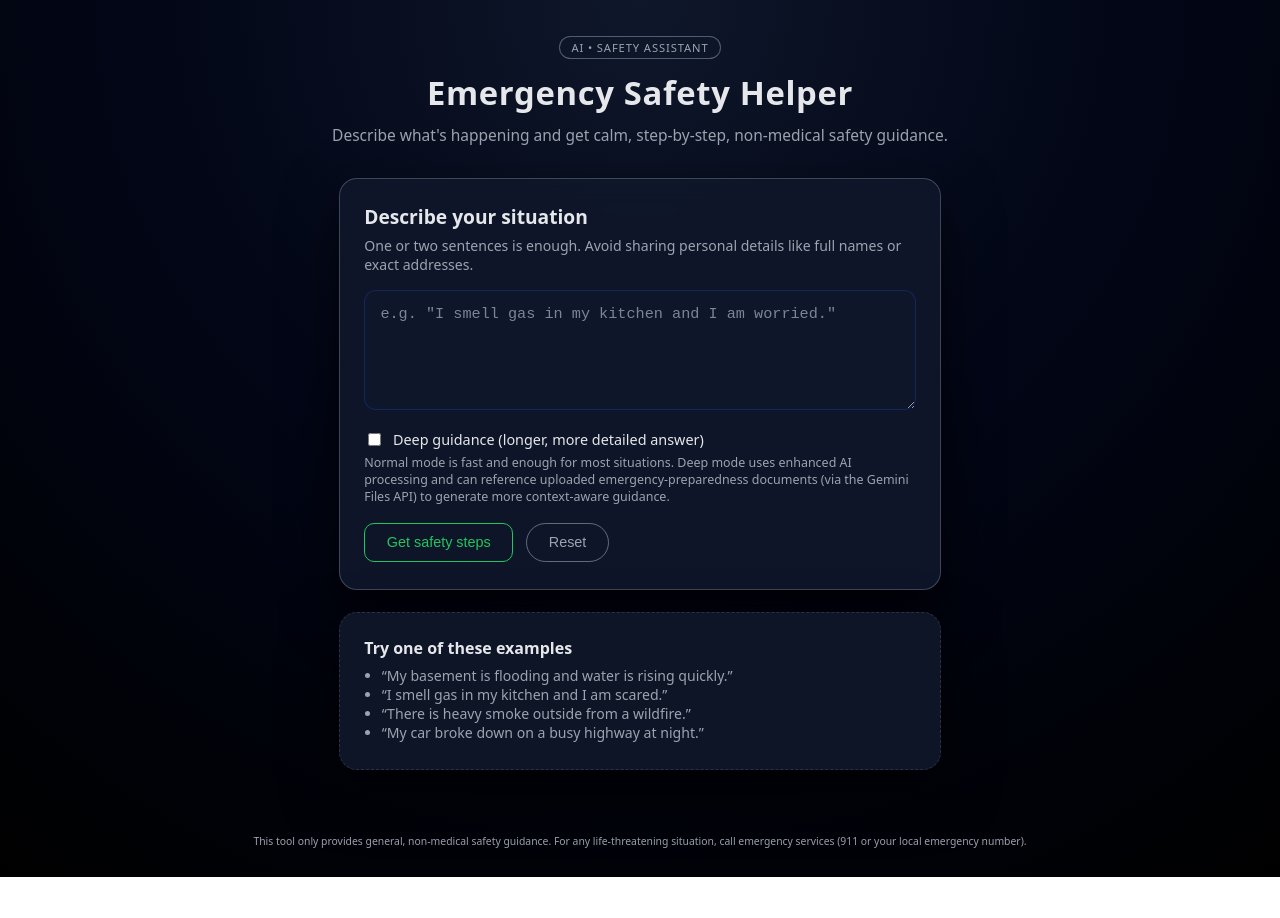
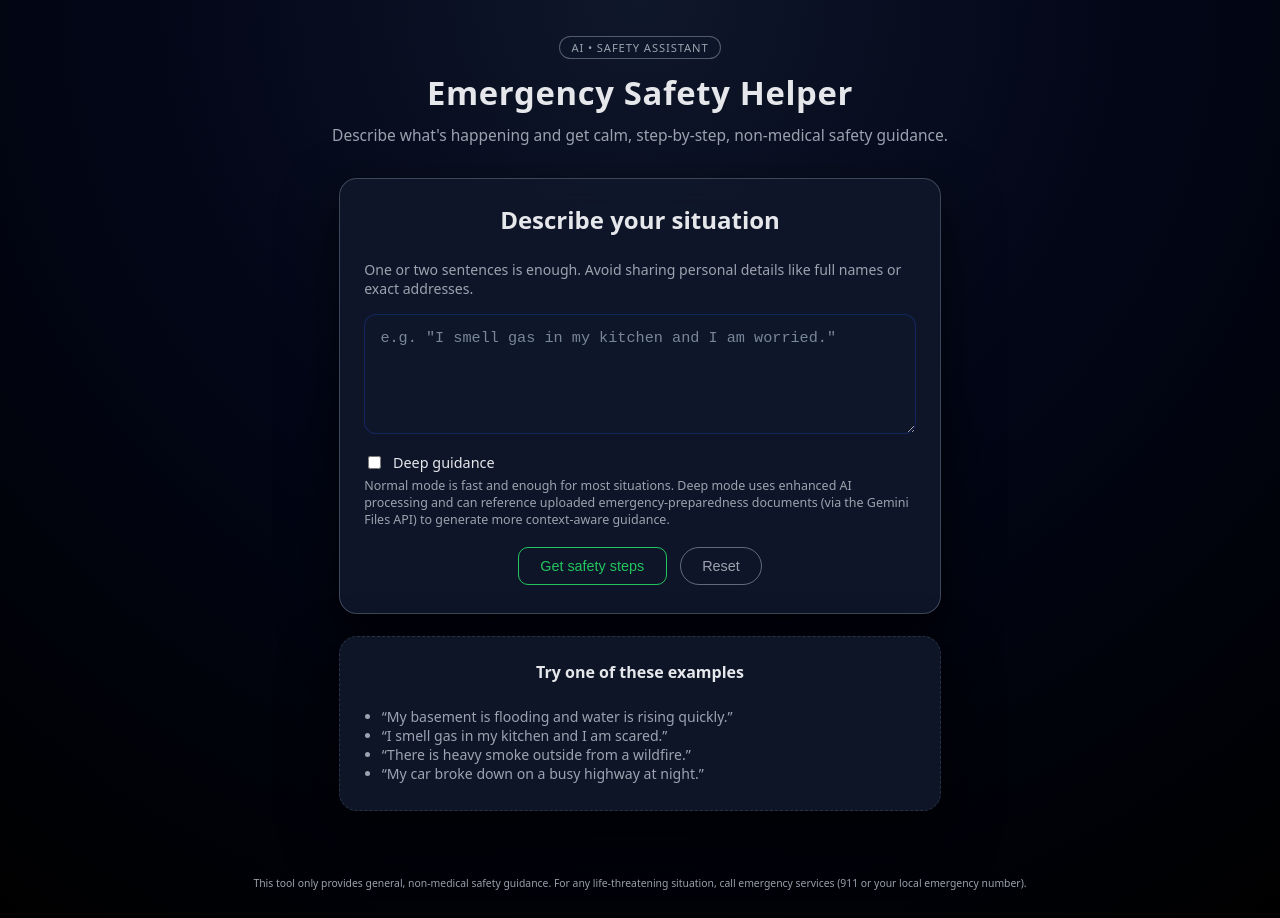
Before and after one commit to nikbhavsar/emergency-AI, a React (Create React App) app in the folder frontend/: page / in a window 1280 px wide. Before the commit the page ends 877 px from the top, so only its background shows below. Built offline with nearby package versions, Linux system fonts and the light colour scheme; no server answers.

Commit message:
Added some UI updates

```diff
--- a/frontend/src/App.js
+++ b/frontend/src/App.js
@@ -127,7 +127,7 @@ function App() {
 									}
 									disabled={loading}
 								/>
-								<span>Deep guidance (longer, more detailed answer)</span>
+								<span>Deep guidance</span>
 							</label>
 							<p className='deep-toggle-hint'>
 								Normal mode is fast and enough for most situations. Deep mode
@@ -172,7 +172,7 @@ function App() {
 							<span className='pill'>
 								Mode: <strong>{resultMode}</strong>
 							</span>
-							{result.guidesUsed?.length > 0 && (
+							{result.guidesUsed?.length > 0 && mode === 'deep' && (
 								<span className='pill pill-soft'>
 									Guides: {result.guidesUsed.join(', ')}
 								</span>
@@ -187,7 +187,6 @@ function App() {
 					</section>
 				)}
 
-				{/* EXAMPLES CARD */}
 				{!result && (
 					<section className='card card-secondary'>
 						<h3 className='card-title'>Try one of these examples</h3>
--- a/frontend/src/index.css
+++ b/frontend/src/index.css
@@ -36,8 +36,6 @@ body {
     flex-direction: column;
     align-items: stretch;
 }
-
-/* HEADER / HERO */
 
 .header {
     padding: 2.2rem 1.25rem 0.4rem;
@@ -95,20 +93,20 @@ body {
     backdrop-filter: blur(14px);
 }
 
-/* Main card slightly emphasized */
 .card-main {
     border-color: rgba(148, 163, 184, 0.35);
 }
 
-/* Secondary card slightly softer */
 .card-secondary {
     border-style: dashed;
 }
 
 .card-title {
     margin: 0;
-    font-size: 1.2rem;
+    font-size: 1.5rem;
     font-weight: 600;
+    text-align: center;
+    margin-bottom: 1.5rem;
 }
 
 .card-subtitle {
@@ -116,8 +114,6 @@ body {
     font-size: 0.88rem;
     color: var(--text-subtle);
 }
-
-/* TEXTAREA */
 
 .textarea {
     width: 100%;
@@ -172,6 +168,7 @@ body {
     display: flex;
     gap: 0.8rem;
     flex-wrap: wrap;
+    justify-content: center;
 }
 
 .btn {
@@ -233,6 +230,7 @@ body {
     flex-wrap: wrap;
     gap: 0.5rem;
     margin: 0.4rem 0 0.8rem;
+    justify-content: center;
 }
 
 .pill {
@@ -270,6 +268,19 @@ body {
     line-height: 1.5;
 }
 
+.guidance-box p {
+  margin: 0;
+}
+
+.guidance-box ul,.guidance-box ol{
+  margin: 0 0 0.5rem 1.25rem;
+  padding-left: 1.1rem;
+}
+
+.guidance-box li {
+  margin: 0.2rem 0;
+}
+
 /* EXAMPLES */
 
 .card-secondary .card-title {
```
Also changed, not shown: 1 other file (tests, documents, lock files or other folders).
